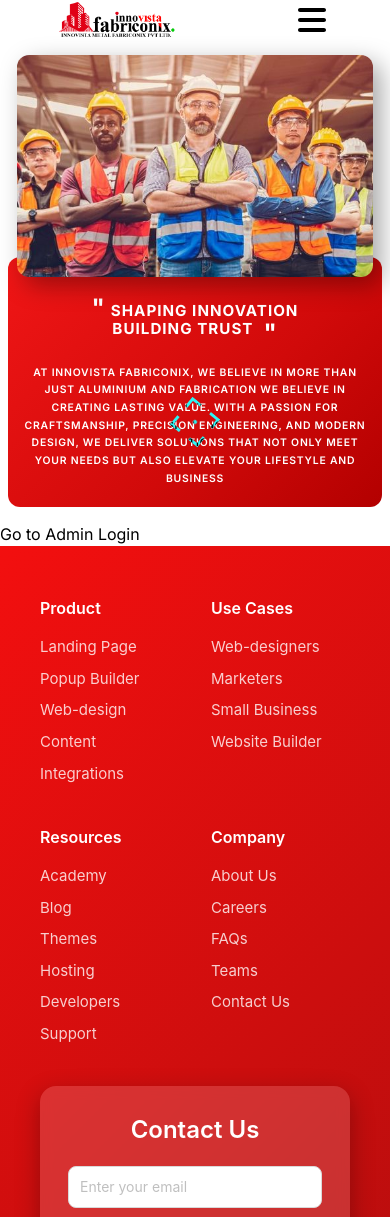
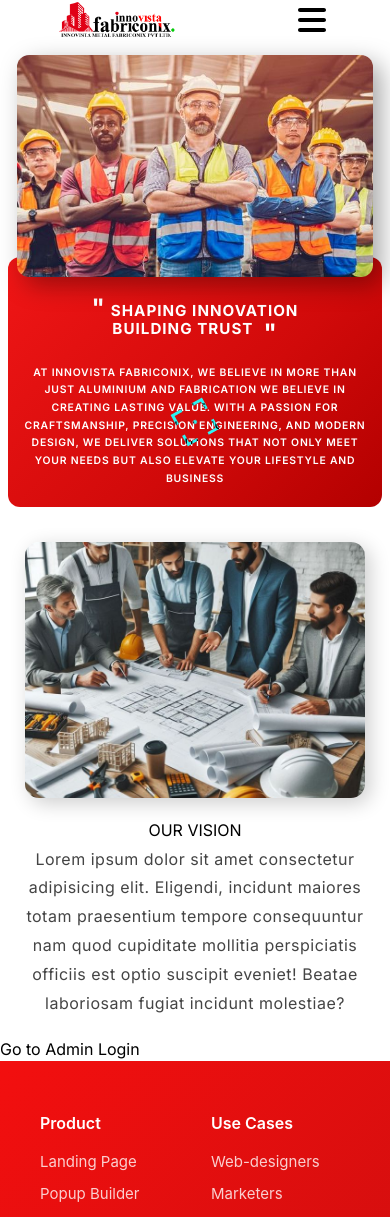
Before and after one commit to Innovista-Metal-Fabriconix/Innovista-frontEnd, a React (Vite) app: page /about in a window 390 px wide. Shown: the top 1217 px of the page. Built offline with nearby package versions, Linux system fonts and the light colour scheme.

Commit message:
implement vision section

```diff
--- /dev/null
+++ b/src/components/VisionSection.tsx
@@ -0,0 +1,29 @@
+import styles from "../cssModules/VIsionSection.module.css";
+import image1 from "../assets/Images/AboutUsPage/vision/vision1.jpg";
+import image2 from "../assets/Images/AboutUsPage/vision/vision2.jpg";
+
+function VisionSection() {
+  return (
+    <div className={styles.mainSection}>
+      <div className={styles.imageContainer}>
+        <div className={styles.leftImage}>
+            <img src={image1} alt="image 1 about vision" />
+        </div>
+        <div className={styles.rightImage}>
+            <img src={image2} alt="image 2 about vision" />
+        </div>
+      </div>
+      <div className={styles.textContainer}>
+        <h2>OUR VISION</h2>
+        <p>
+          Lorem ipsum dolor sit amet consectetur adipisicing elit. Eligendi,
+          incidunt maiores totam praesentium tempore consequuntur nam quod
+          cupiditate mollitia perspiciatis officiis est optio suscipit eveniet!
+          Beatae laboriosam fugiat incidunt molestiae?
+        </p>
+      </div>
+    </div>
+  );
+}
+
+export default VisionSection;
--- a/src/components/rotationCard/RotatedCard.tsx
+++ /dev/null
@@ -1,46 +0,0 @@
-import React from "react";
-import "./rotationCard.css";
-
-interface RotatedCardProps {
-  imageUrl: string;
-  title: string;
-  description: string;
-  rotateY?: number;
-  shadowColor?: string;
-}
-
-const RotatedCard = ({
-  imageUrl,
-  title,
-  description,
-  rotateY = -10,
-  shadowColor = "rgba(0, 119, 204, 0.15)",
-}: RotatedCardProps) => {
-  return (
-    <div className="rotated-card-container">
-      <div
-        className="rotated-card"
-        style={
-          {
-            "--rotate-y": `${rotateY}deg`,
-            "--shadow-color": shadowColor,
-          } as React.CSSProperties
-        }
-      >
-        <div className="card-front">
-          <div className="card-image-container">
-            <img src={imageUrl} alt={title} className="card-image" />
-            <div className="card-overlay"></div>
-          </div>
-
-          <div className="card-content">
-            <h3 className="card-title">{title}</h3>
-            <p className="card-description">{description}</p>
-          </div>
-        </div>
-      </div>
-    </div>
-  );
-};
-
-export default RotatedCard;
--- /dev/null
+++ b/src/cssModules/VIsionSection.module.css
@@ -0,0 +1,190 @@
+.mainSection {
+  display: flex;
+  align-items: center;
+  gap: 60px;
+  padding: 30px 5%;
+  max-width: 1400px;
+  margin: 0 auto;
+}
+
+.imageContainer {
+  position: relative;
+  flex-shrink: 0;
+  width: 45%;
+  min-width: 320px;
+  aspect-ratio: 1/1;
+}
+
+.leftImage {
+  position: absolute;
+  top: 0;
+  left: 0;
+  width: 75%;
+  height: 75%;
+  border-radius: 20px;
+  overflow: hidden;
+  box-shadow: 5px 5px 20px rgba(0, 0, 0, 0.2);
+  z-index: 1;
+}
+
+.leftImage img {
+  width: 100%;
+  height: 100%;
+  object-fit: cover;
+  display: block;
+}
+
+.rightImage {
+  position: absolute;
+  bottom: 0;
+  right: 0;
+  width: 60%;
+  height: 60%;
+  border-radius: 20px;
+  overflow: hidden;
+  border: 5px solid #fff;
+  box-shadow: 5px 5px 20px rgba(0, 0, 0, 0.2);
+  z-index: 2;
+}
+
+.rightImage img {
+  width: 100%;
+  height: 100%;
+  object-fit: cover;
+  display: block;
+}
+
+.textContainer {
+  flex: 1;
+}
+
+.textContainer h2 {
+  font-size: var(--text-heading-1);
+  font-weight: var(--font-weight-extrabold);
+  color: var(--color-black);
+  margin-bottom: var(--spacing-lg);
+  text-transform: uppercase;
+  position: relative;
+  display: inline-block;
+}
+
+.textContainer h2::after {
+  content: "";
+  display: block;
+  width: 60px;
+  height: 4px;
+  background: var(--color-logo-red);
+  margin-top: var(--spacing-sm);
+  border-radius: 2px;
+}
+
+.textContainer p {
+  font-size: var(--text-paragraph);
+  color: #444;
+  line-height: 2;
+  text-align: justify;
+  letter-spacing: 0.5px;
+}
+
+@media (max-width: 1024px) {
+  .mainSection {
+    gap: 40px;
+    padding: 50px 4%;
+  }
+
+  .imageContainer {
+    width: 42%;
+    min-width: 280px;
+  }
+}
+
+@media (max-width: 768px) {
+  .mainSection {
+    flex-direction: column;
+    padding: 40px 20px;
+    gap: 30px;
+  }
+
+  .imageContainer {
+    width: 70%;
+    max-width: 380px;
+    min-width: unset;
+    aspect-ratio: 4/3;
+  }
+
+  .leftImage {
+    width: 100%;
+    height: 100%;
+    border-radius: 16px;
+  }
+
+  .rightImage {
+    display: none;
+  }
+
+  .textContainer {
+    text-align: center;
+  }
+
+  .textContainer h2 {
+    font-size: var(--text-heading-2);
+    display: block;
+  }
+
+  .textContainer h2::after {
+    margin: var(--spacing-sm) auto 0;
+  }
+
+  .textContainer p {
+    text-align: center;
+    font-size: var(--text-paragraph);
+  }
+}
+
+@media (max-width: 576px) {
+  .mainSection {
+    padding: 30px 15px;
+    gap: 20px;
+  }
+
+  .imageContainer {
+    width: 85%;
+  }
+
+  .leftImage {
+    border-radius: 14px;
+  }
+
+  .textContainer h2 {
+    font-size: var(--text-heading-3);
+    margin-bottom: var(--spacing-md);
+  }
+
+  .textContainer h2::after {
+    width: 45px;
+    height: 3px;
+  }
+
+  .textContainer p {
+    font-size: var(--text-paragraph-sm);
+    line-height: 1.8;
+  }
+}
+
+@media (max-width: 400px) {
+  .mainSection {
+    padding: 20px 10px;
+  }
+
+  .imageContainer {
+    width: 92%;
+  }
+
+  .textContainer h2 {
+    font-size: var(--text-subheading);
+  }
+
+  .textContainer p {
+    font-size: var(--text-paragraph-sm);
+  }
+}
--- a/src/pages/About.tsx
+++ b/src/pages/About.tsx
@@ -1,10 +1,12 @@
 import { Link } from "react-router-dom";
 import AboutHead from "../components/AboutHead";
+import VisionSection from "../components/VisionSection";
 
 function About() {
   return (
     <div>
       <AboutHead/>
+      <VisionSection/>
       <Link to="/admin-login">Go to Admin Login</Link>
     </div>
   );
```
Also changed, not shown: src/components/rotationCard/rotationCard.css (deleted, +0 -105 lines), src/assets/Images/AboutUsPage/vision/vision1.jpg (added), src/assets/Images/AboutUsPage/vision/vision2.jpg (added).
